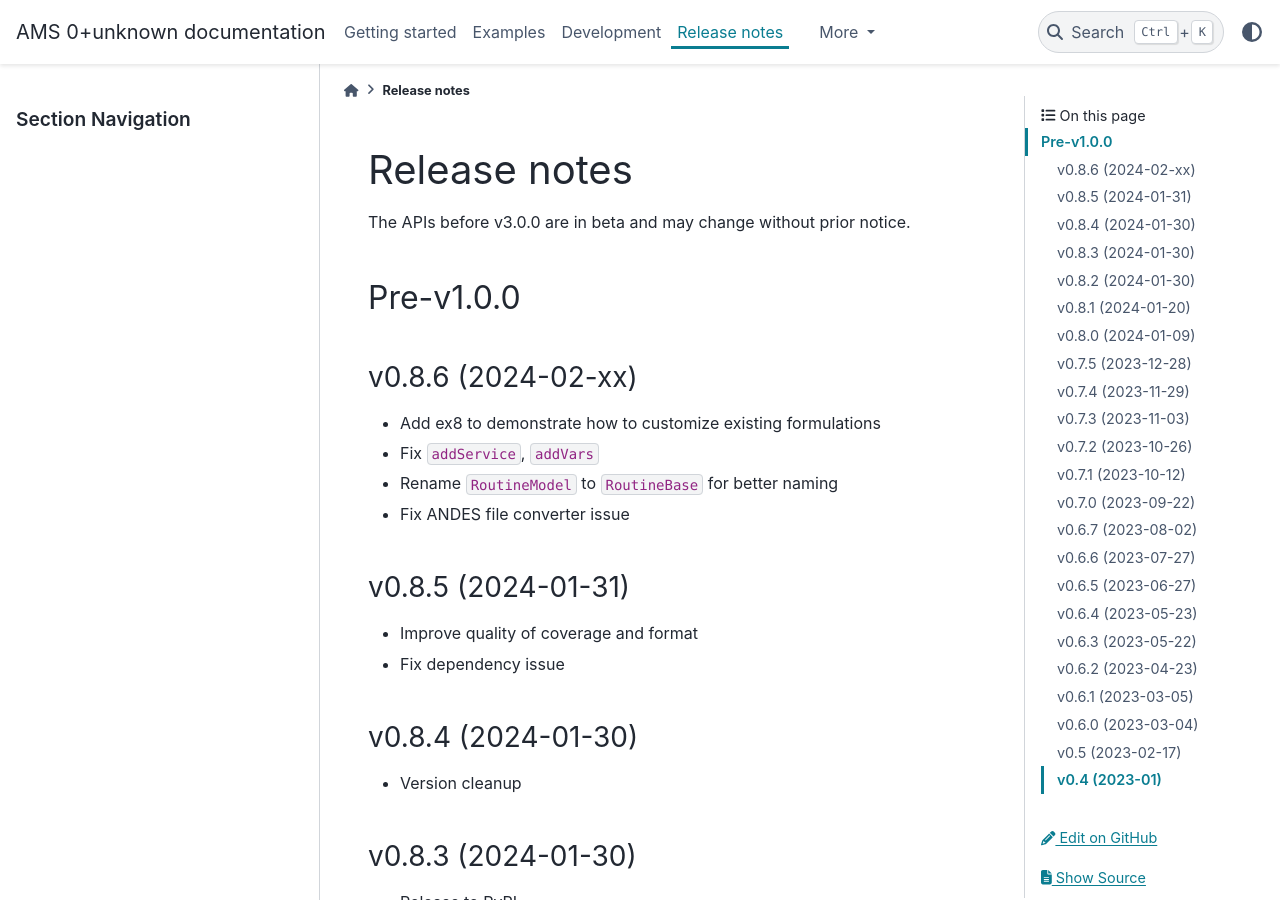
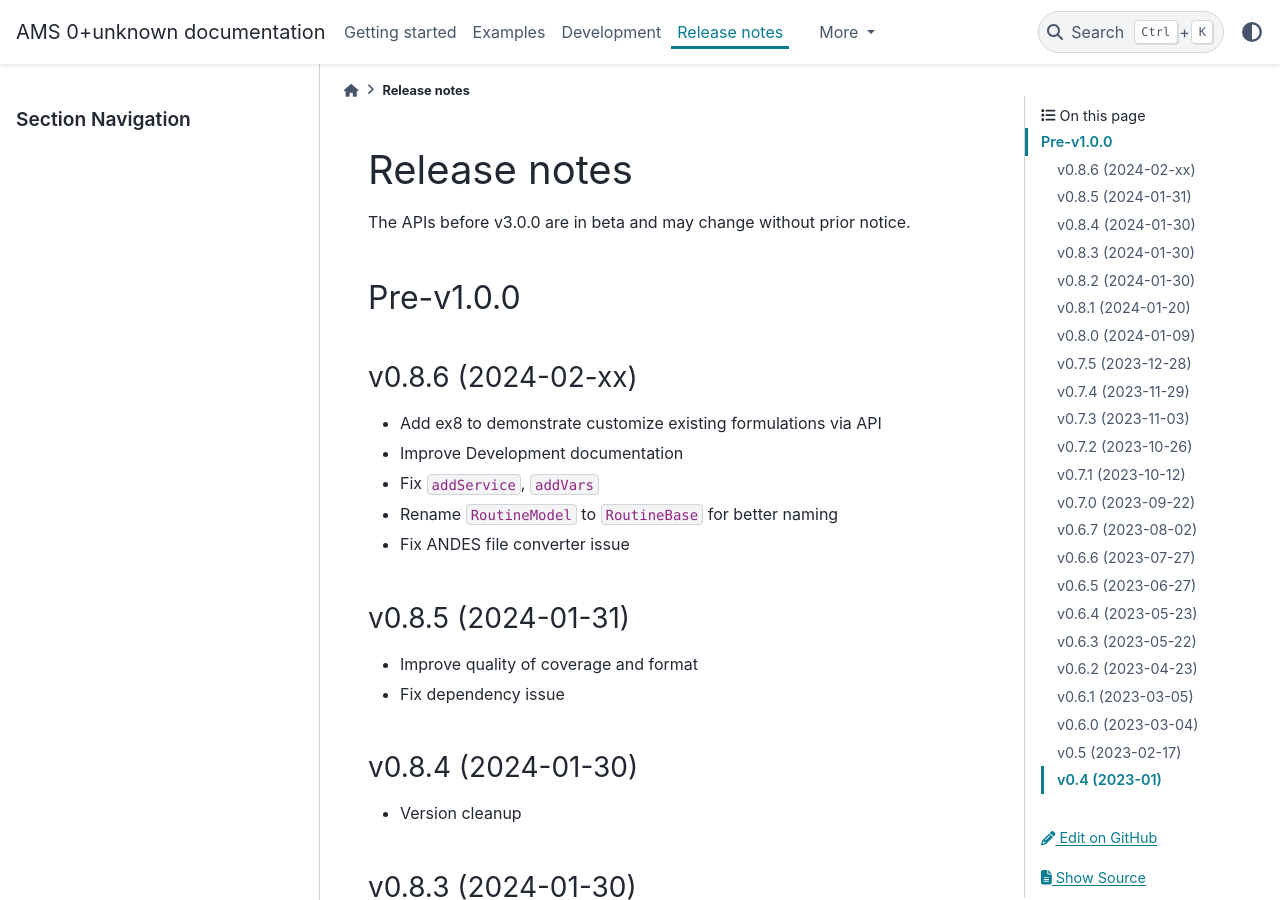
Before and after one commit to CURENT/ams, a Sphinx documentation site: the page built from docs/source/release-notes.rst, in a window 1280 px wide and 900 px high. Built offline with Sphinx 7.4.7 and the PyData theme 0.15.4, drawn with Linux system fonts in a browser that asks for light colours; pages that are not in the unit, such as notebooks, are missing from menus.

Commit message:
Update release-notes

```diff
--- a/docs/source/release-notes.rst
+++ b/docs/source/release-notes.rst
@@ -12,7 +12,8 @@ Pre-v1.0.0
 v0.8.6 (2024-02-xx)
 -------------------
 
-- Add ex8 to demonstrate how to customize existing formulations
+- Add ex8 to demonstrate customize existing formulations via API
+- Improve Development documentation
 - Fix ``addService``, ``addVars``
 - Rename ``RoutineModel`` to ``RoutineBase`` for better naming
 - Fix ANDES file converter issue
```
